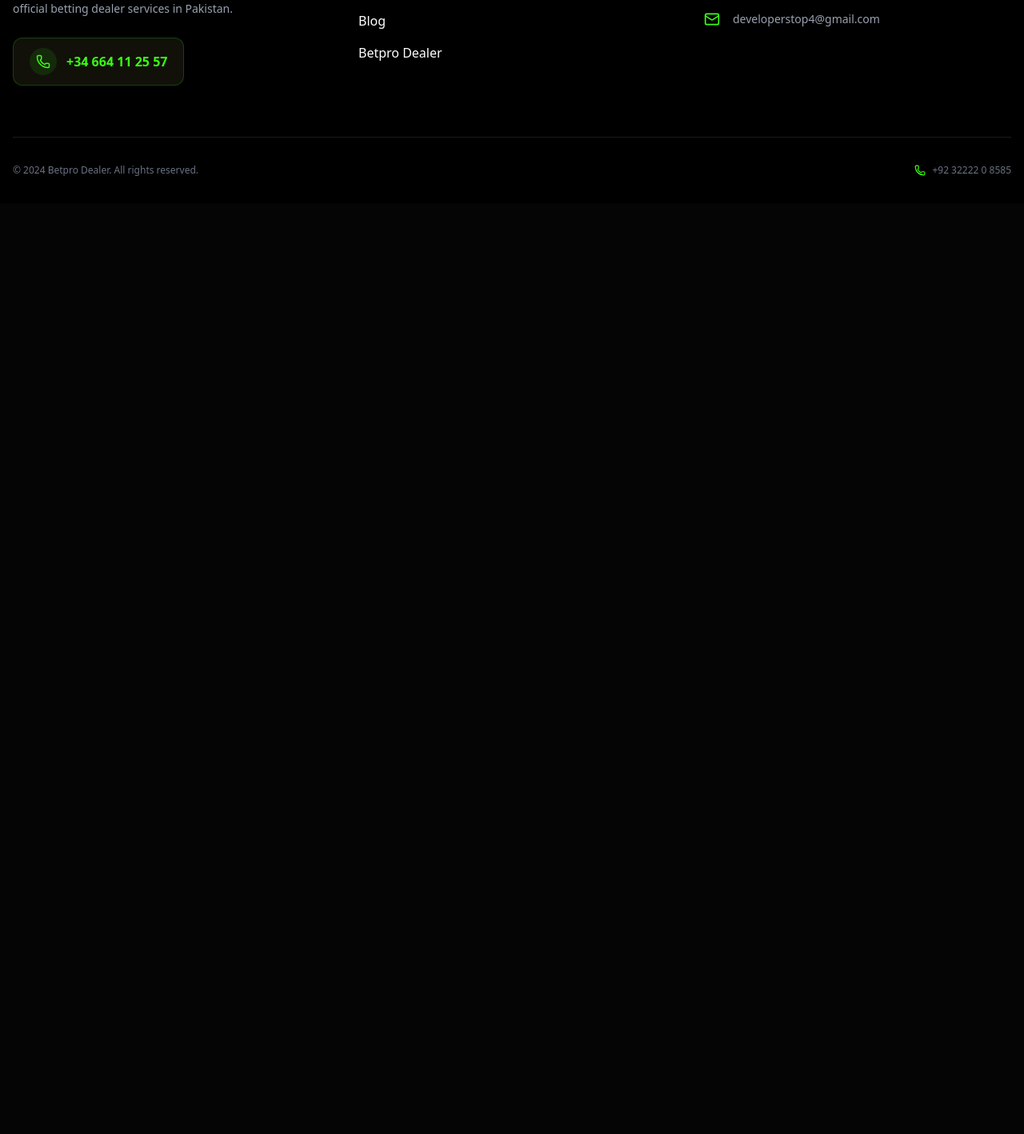
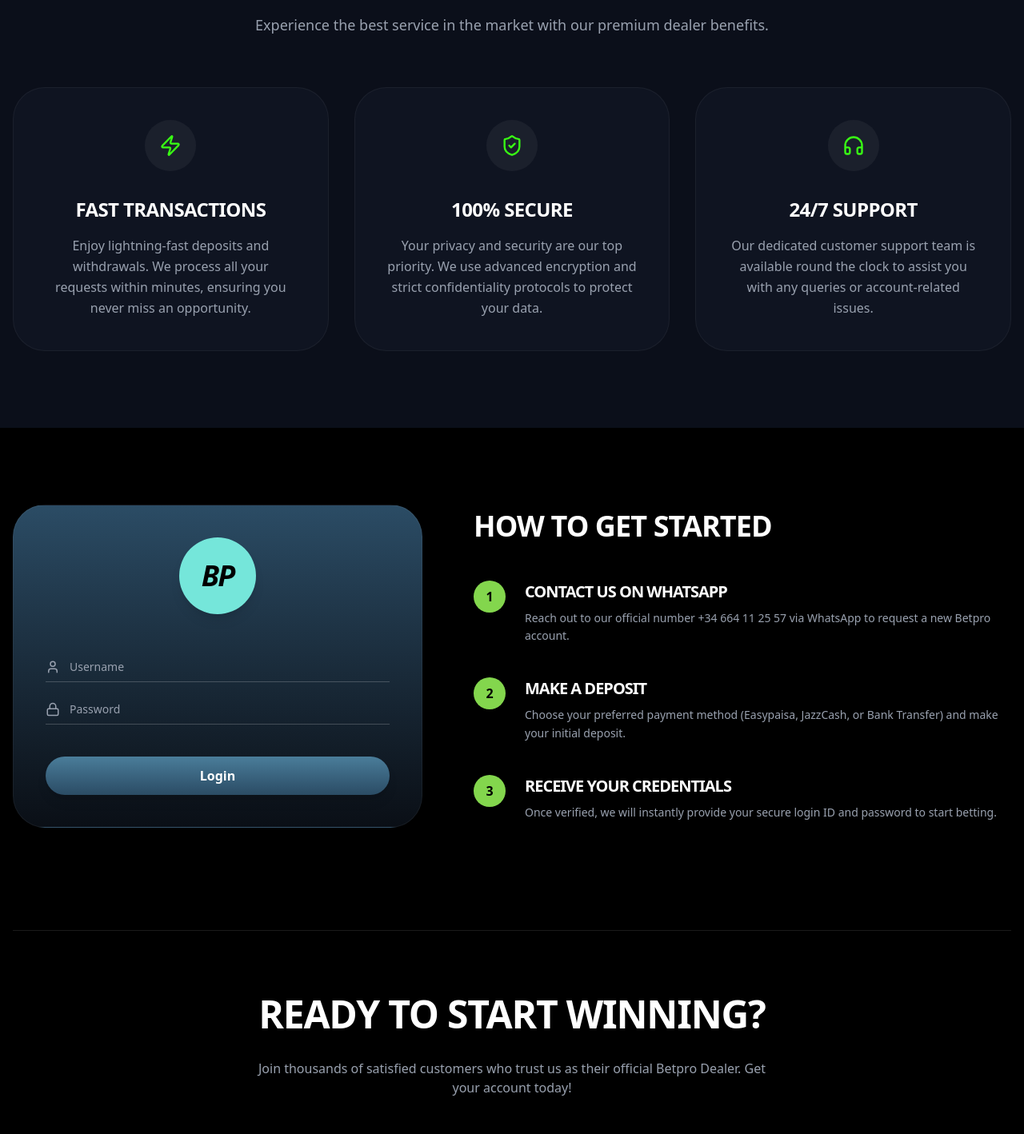
Before and after one commit to shahzadakram786/BetPro, a Next.js app: page /bettingdealer in a window 1280 px wide. Shown: the part 1251-2669 px from the top of the page at 80% size. Before the commit the page ends 1505 px from the top, so only its background shows below. Built offline with nearby package versions, Linux system fonts and the light colour scheme.

Commit message:
almost completed the bettingDealers page

```diff
--- a/src/app/bettingdealer/page.tsx
+++ b/src/app/bettingdealer/page.tsx
@@ -1,4 +1,6 @@
 import DealerFeature from '@/components/betro/dealerFeature';
+import GetStarted from '@/components/betro/getStarted';
+import WhyChooseUs from '@/components/betro/whyChooseUs';
 import PageHeader from '@/components/PageHeader';
 
 export default function DealerPage() {
@@ -8,6 +10,8 @@
 
    {/* Section 2: Trusted Dealer Info (From Image 2) */}
       <DealerFeature />
+      <WhyChooseUs/>
+      <GetStarted/>
 
 
     </main>
--- /dev/null
+++ b/src/components/betro/getStarted.tsx
@@ -0,0 +1,99 @@
+"use client";
+
+import React from 'react';
+import { MessageCircle, Phone, User, Lock } from 'lucide-react';
+
+const GetStarted = () => {
+  const steps = [
+    {
+      number: "1",
+      title: "Contact Us on WhatsApp",
+      description: "Reach out to our official number +34 664 11 25 57 via WhatsApp to request a new Betpro account."
+    },
+    {
+      number: "2",
+      title: "Make a Deposit",
+      description: "Choose your preferred payment method (Easypaisa, JazzCash, or Bank Transfer) and make your initial deposit."
+    },
+    {
+      number: "3",
+      title: "Receive Your Credentials",
+      description: "Once verified, we will instantly provide your secure login ID and password to start betting."
+    }
+  ];
+
+  return (
+    <section className="bg-black py-24 px-4">
+      <div className="container mx-auto ">
+
+        {/* HOW TO GET STARTED AREA */}
+        <div className="flex flex-col lg:flex-row items-center gap-16 mb-32">
+
+          {/* Left: Login Mockup Card */}
+          <div className="flex-1 w-full max-w-lg">
+            <div className="bg-gradient-to-b from-[#2B4C65] to-[#0A0F16] rounded-[2.5rem] p-10 shadow-2xl border border-white/5">
+              <div className="flex flex-col items-center mb-10">
+                <div className="w-24 h-24 rounded-full bg-[#75E6DA] flex items-center justify-center shadow-lg mb-4">
+                  <span className="text-black text-4xl font-black italic tracking-tighter">BP</span>
+                </div>
+              </div>
+
+              <div className="space-y-6">
+                <div className="border-b border-white/20 pb-2 flex items-center gap-3">
+                  <User size={18} className="text-gray-400" />
+                  <span className="text-gray-400 text-sm">Username</span>
+                </div>
+                <div className="border-b border-white/20 pb-2 flex items-center gap-3">
+                  <Lock size={18} className="text-gray-400" />
+                  <span className="text-gray-400 text-sm">Password</span>
+                </div>
+                <button className="w-full bg-gradient-to-b from-[#4A7D9A] to-[#2B4C65] text-white py-3 rounded-full font-bold shadow-lg mt-4">
+                  Login
+                </button>
+              </div>
+            </div>
+          </div>
+
+          {/* Right: Steps Content */}
+          <div className="flex-1 space-y-10">
+            <h2 className="text-white text-4xl font-black tracking-tight mb-12">How to Get Started</h2>
+            <div className="space-y-10">
+              {steps.map((step, idx) => (
+                <div key={idx} className="flex gap-6">
+                  <div className="w-10 h-10 rounded-full bg-[#83D64D] flex items-center justify-center shrink-0 text-black font-black">
+                    {step.number}
+                  </div>
+                  <div className="space-y-2">
+                    <h3 className="text-white text-xl font-bold">{step.title}</h3>
+                    <p className="text-gray-400 leading-relaxed text-sm">{step.description}</p>
+                  </div>
+                </div>
+              ))}
+            </div>
+          </div>
+        </div>
+
+        {/* READY TO START WINNING AREA */}
+        <div className="pt-20 border-t border-white/10 text-center space-y-8">
+          <h2 className="text-white text-4xl md:text-5xl font-black tracking-tight">Ready to Start Winning?</h2>
+          <p className="text-gray-400 max-w-2xl mx-auto font-medium">
+            Join thousands of satisfied customers who trust us as their official Betpro Dealer. Get your account today!
+          </p>
+
+          <div className="flex flex-col md:flex-row items-center justify-center gap-4 pt-4">
+            <a href="https://wa.me/34664112557" target="_blank" className="w-full md:w-auto bg-[#83D64D] text-black px-8 py-4 rounded-full font-black text-sm flex items-center justify-center gap-2 hover:scale-105 transition-transform">
+              <MessageCircle size={20} fill="black" />
+              Message on WhatsApp
+            </a>
+            <a href="tel:+34664112557" className="w-full md:w-auto bg-[#1A1F26] text-white px-8 py-4 rounded-full font-black text-sm flex items-center justify-center gap-2 border border-white/10 hover:bg-white/5 transition-colors">
+              Call +34 664 11 25 57
+            </a>
+          </div>
+        </div>
+
+      </div>
+    </section>
+  );
+};
+
+export default GetStarted;
--- /dev/null
+++ b/src/components/betro/whyChooseUs.tsx
@@ -0,0 +1,70 @@
+"use client";
+
+import React from 'react';
+import { Zap, ShieldCheck, Headphones } from 'lucide-react';
+
+const WhyChooseUs = () => {
+  const benefits = [
+    {
+      title: "Fast Transactions",
+      description: "Enjoy lightning-fast deposits and withdrawals. We process all your requests within minutes, ensuring you never miss an opportunity.",
+      Icon: Zap
+    },
+    {
+      title: "100% Secure",
+      description: "Your privacy and security are our top priority. We use advanced encryption and strict confidentiality protocols to protect your data.",
+      Icon: ShieldCheck
+    },
+    {
+      title: "24/7 Support",
+      description: "Our dedicated customer support team is available round the clock to assist you with any queries or account-related issues.",
+      Icon: Headphones
+    }
+  ];
+
+  return (
+    <section className="bg-[#0B0F1A] py-24 px-4">
+      <div className="container mx-auto">
+
+        {/* Section Heading */}
+        <div className="text-center mb-16 space-y-4">
+          <h2 className="text-white text-4xl md:text-5xl font-black tracking-tight">
+            Why Choose Us?
+          </h2>
+          <p className="text-gray-400 text-lg max-w-2xl mx-auto font-medium">
+            Experience the best service in the market with our premium dealer benefits.
+          </p>
+        </div>
+
+        {/* Benefits Grid */}
+        <div className="grid grid-cols-1 md:grid-cols-3 gap-8">
+          {benefits.map((benefit, index) => (
+            <div
+              key={index}
+              className="bg-[#0F1421] border border-white/5 p-10 rounded-[2.5rem] flex flex-col items-center text-center group hover:border-brand-neon/20 transition-all duration-300"
+            >
+              {/* Icon Container */}
+              <div className="w-16 h-16 rounded-full bg-white/5 flex items-center justify-center mb-8 group-hover:bg-brand-neon/10 transition-colors">
+                <benefit.Icon
+                  size={28}
+                  className="text-brand-neon"
+                />
+              </div>
+
+              {/* Text Content */}
+              <h3 className="text-white text-2xl font-black mb-4 tracking-tight">
+                {benefit.title}
+              </h3>
+              <p className="text-gray-400 leading-relaxed font-medium">
+                {benefit.description}
+              </p>
+            </div>
+          ))}
+        </div>
+
+      </div>
+    </section>
+  );
+};
+
+export default WhyChooseUs;
```
